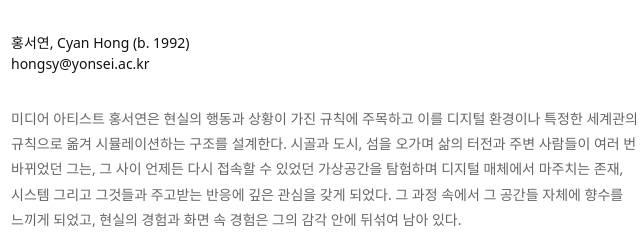
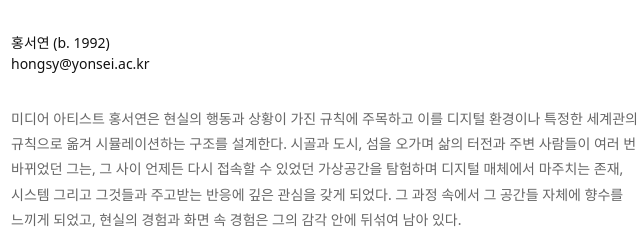
Before and after one commit to cyanhong92/main-site, an Astro site: page /about in a window 1280 px wide. Shown: the top 240 px of the page, 241-881 px from the left. Built offline with nearby package versions, Linux system fonts and the light colour scheme; Astro itself is replaced by a stand-in of ours.

Commit message:
Update AboutPage.astro

```diff
--- a/src/components/AboutPage.astro
+++ b/src/components/AboutPage.astro
@@ -9,7 +9,7 @@ const { lang = 'ko' } = Astro.props;
     <div class="identity">
       {lang === 'en'
         ? <p>Cyan Hong (b. 1992)</p>
-        : <p>홍서연, Cyan Hong (b. 1992)</p>}
+        : <p>홍서연 (b. 1992)</p>}
       <p><a href="mailto:hongsy@yonsei.ac.kr">hongsy@yonsei.ac.kr</a></p>
     </div>
 
```
